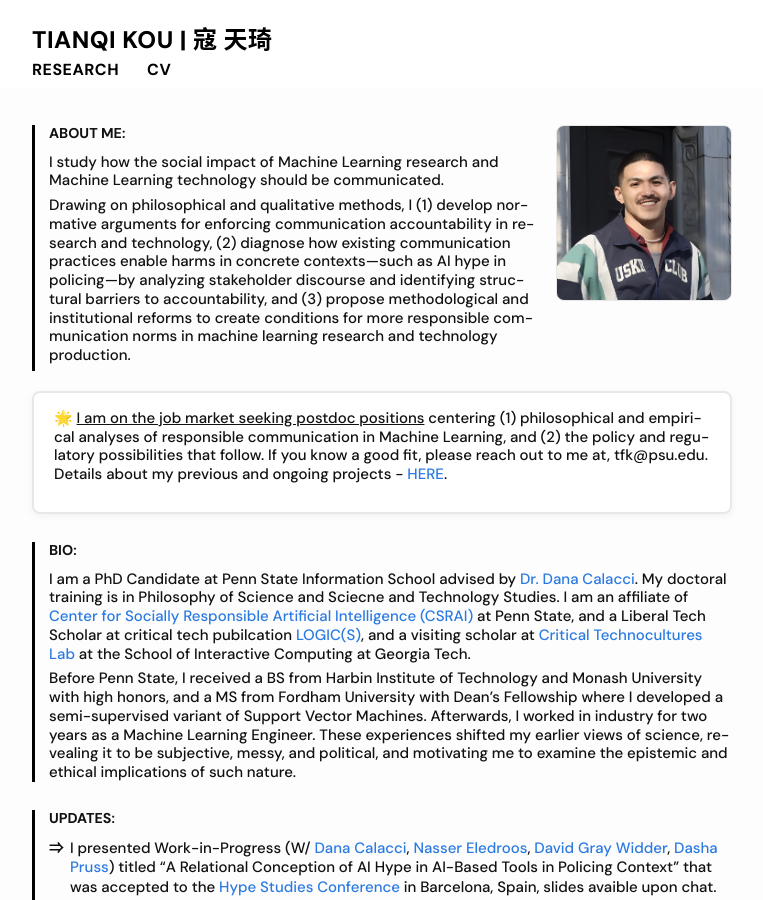
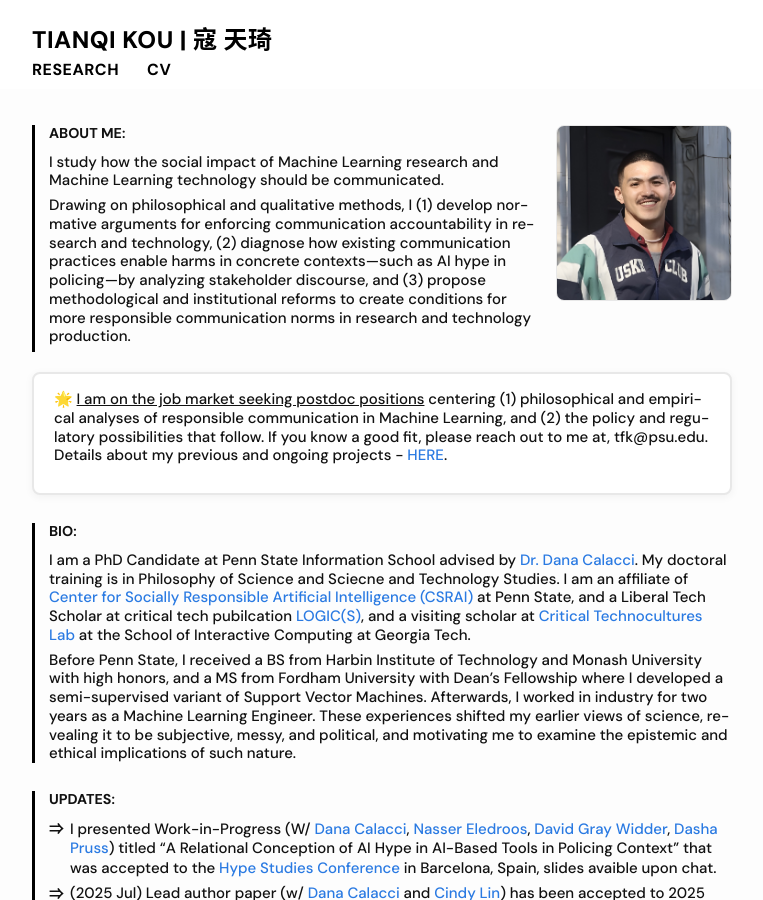
Before and after one commit to koutianqi/koutianqi.github.io, a Jekyll site: the page built from index.markdown, in a window 1280 px wide and 900 px high. Shown: the whole window, without its empty margins (258-1021 px from the left). Built offline with Jekyll 4.4.1, drawn with Linux system fonts in a browser that asks for light colours.

Commit message:
Update index.markdown

```diff
--- a/index.markdown
+++ b/index.markdown
@@ -11,7 +11,7 @@
 
 I study how the social impact of Machine Learning research and Machine Learning technology should be communicated.
 
-Drawing on philosophical and qualitative methods, I (1) develop normative arguments for enforcing communication accountability in research and technology, (2) diagnose how existing communication practices enable harms in concrete contexts—such as AI hype in policing—by analyzing stakeholder discourse and identifying structural barriers to accountability, and (3) propose methodological and institutional reforms to create conditions for more responsible communication norms in machine learning research and technology production.
+Drawing on philosophical and qualitative methods, I (1) develop normative arguments for enforcing communication accountability in research and technology, (2) diagnose how existing communication practices enable harms in concrete contexts—such as AI hype in policing—by analyzing stakeholder discourse, and (3) propose methodological and institutional reforms to create conditions for more responsible communication norms in research and technology production.
 
   </div>
   <img class="headshot" src="{{ "/assets/img/headshot_crop.jpg" | relative_url }}" alt="Headshot" />
```
